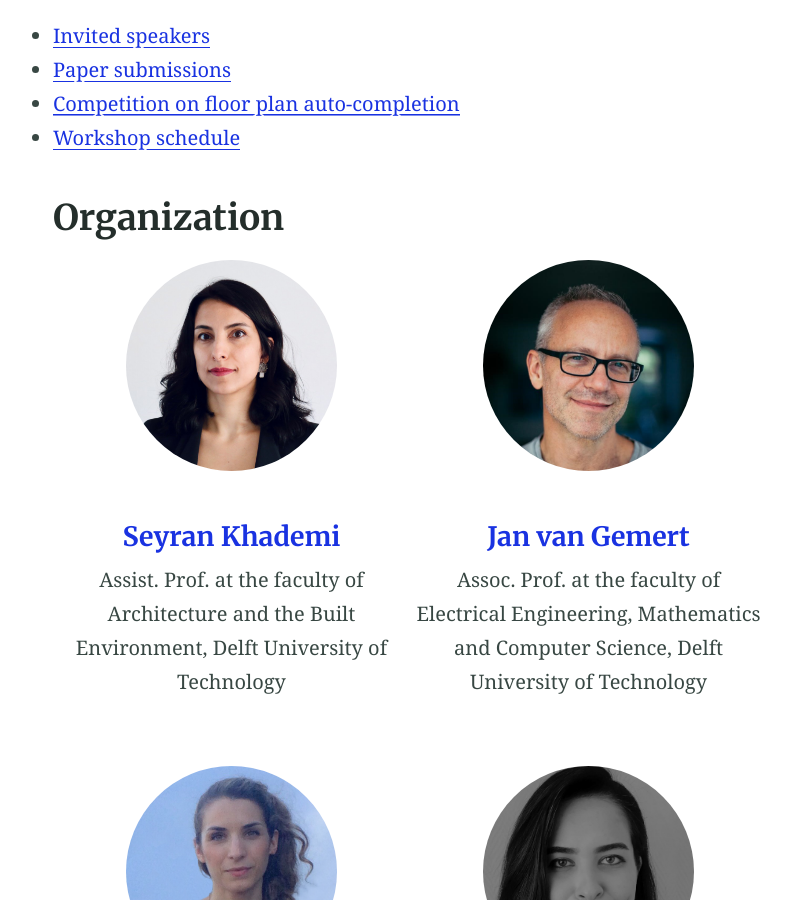
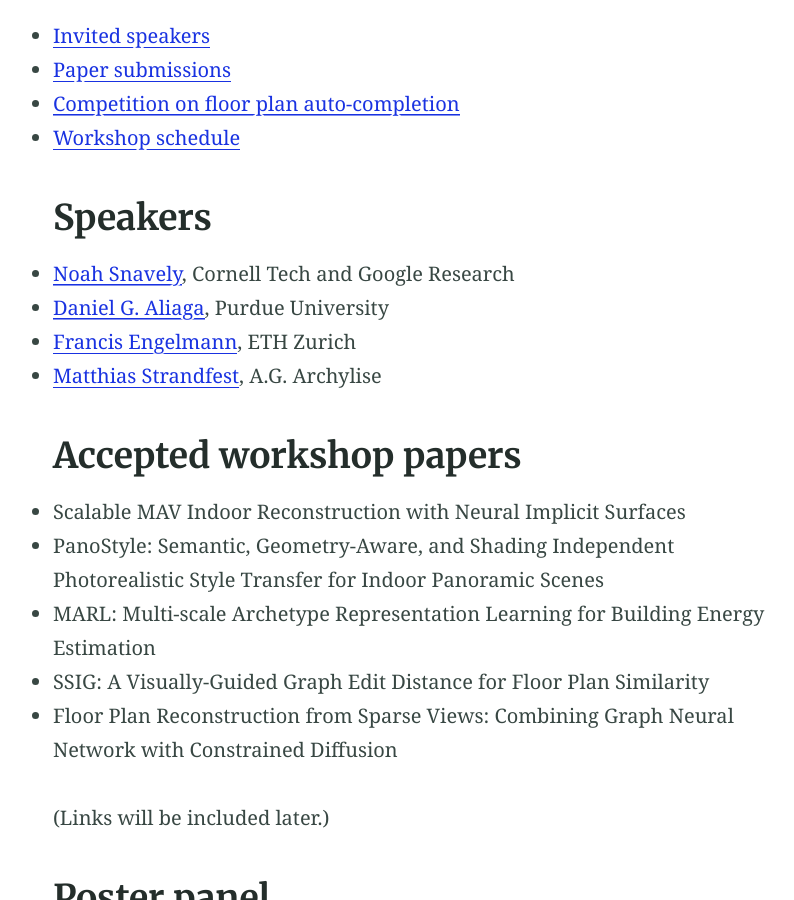
Before and after one commit to cvaad-workshop/cvaad-workshop.github.io, a Jekyll site: the page built from index.md, in a window 1280 px wide and 900 px high, scrolled down 1070 px. Shown: the whole window, without its empty margins (230-1024 px from the left). Built offline with Jekyll 4.4.1, drawn with Linux system fonts in a browser that asks for light colours; some of the changed text lies outside the part shown.

Commit message:
Update index.md
accepted paper, poster panel @ home

```diff
--- a/index.md
+++ b/index.md
@@ -25,6 +25,35 @@ The workshop aims at expanding the interdisciplinary domain of computer vision i
 - [Paper submissions](/papers/)
 - [Competition on floor plan auto-completion](/competition/)
 - [Workshop schedule](/schedule/)
+
+## Speakers
+
+- [Noah Snavely](https://www.cs.cornell.edu/~snavely/), Cornell Tech and Google Research
+- [Daniel G. Aliaga](https://www.cs.purdue.edu/homes/aliaga/), Purdue University
+- [Francis Engelmann](https://inf.ethz.ch/people/people-atoz/person-detail.Mjk1NTc0.TGlzdC8zMDQsLTIxNDE4MTU0NjA=.html), ETH Zurich
+- [Matthias Strandfest](https://standfest.science/), A.G. Archylise
+
+## Accepted workshop papers
+
+- Scalable MAV Indoor Reconstruction with Neural Implicit Surfaces
+- PanoStyle: Semantic, Geometry-Aware, and Shading Independent Photorealistic Style Transfer for Indoor Panoramic Scenes
+- MARL: Multi-scale Archetype Representation Learning for Building Energy Estimation
+- SSIG: A Visually-Guided Graph Edit Distance for Floor Plan Similarity
+- Floor Plan Reconstruction from Sparse Views: Combining Graph Neural Network with Constrained Diffusion
+
+(Links will be included later.)
+
+## Poster panel
+
+**ICCV 2023 conference papers**
+- [Doppelgangers: Learning to Disambiguate Images of Similar Structures](https://arxiv.org/abs/2309.02420)
+- [SGAligner: 3D Scene Alignment with Scene Graphs](https://arxiv.org/abs/2304.14880)
+- [GlobalMapper: Arbitrary-Shaped Urban Layout Generation](https://arxiv.org/abs/2307.09693)
+- [Boosting 3-DoF Ground-to-Satellite Camera Localization Accuracy via Geometry-Guided Cross-View Transformer](https://arxiv.org/abs/2307.08015)
+
+**Guest Posters**
+- [Carbon Image Project]()
+- A Taxonomy of Visual Data in Architectural Design
 
 ## Organization
 
```
